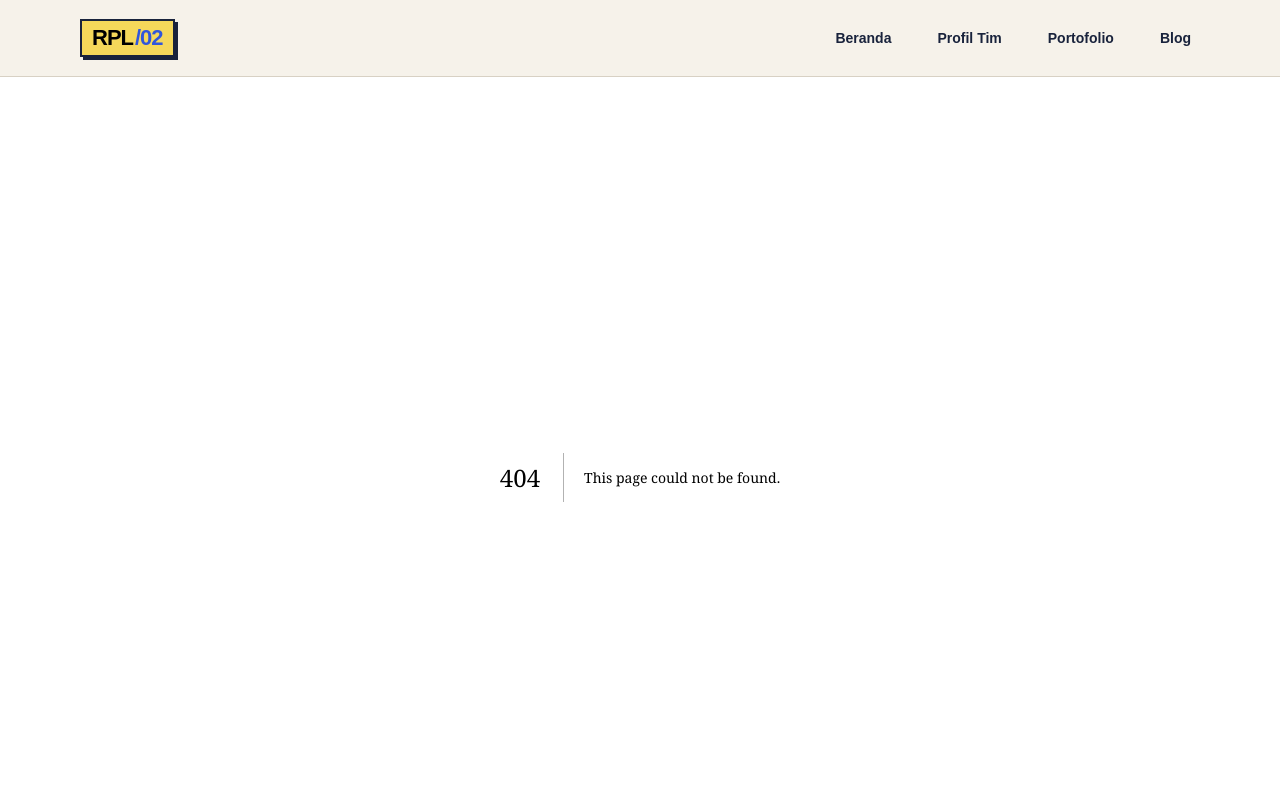
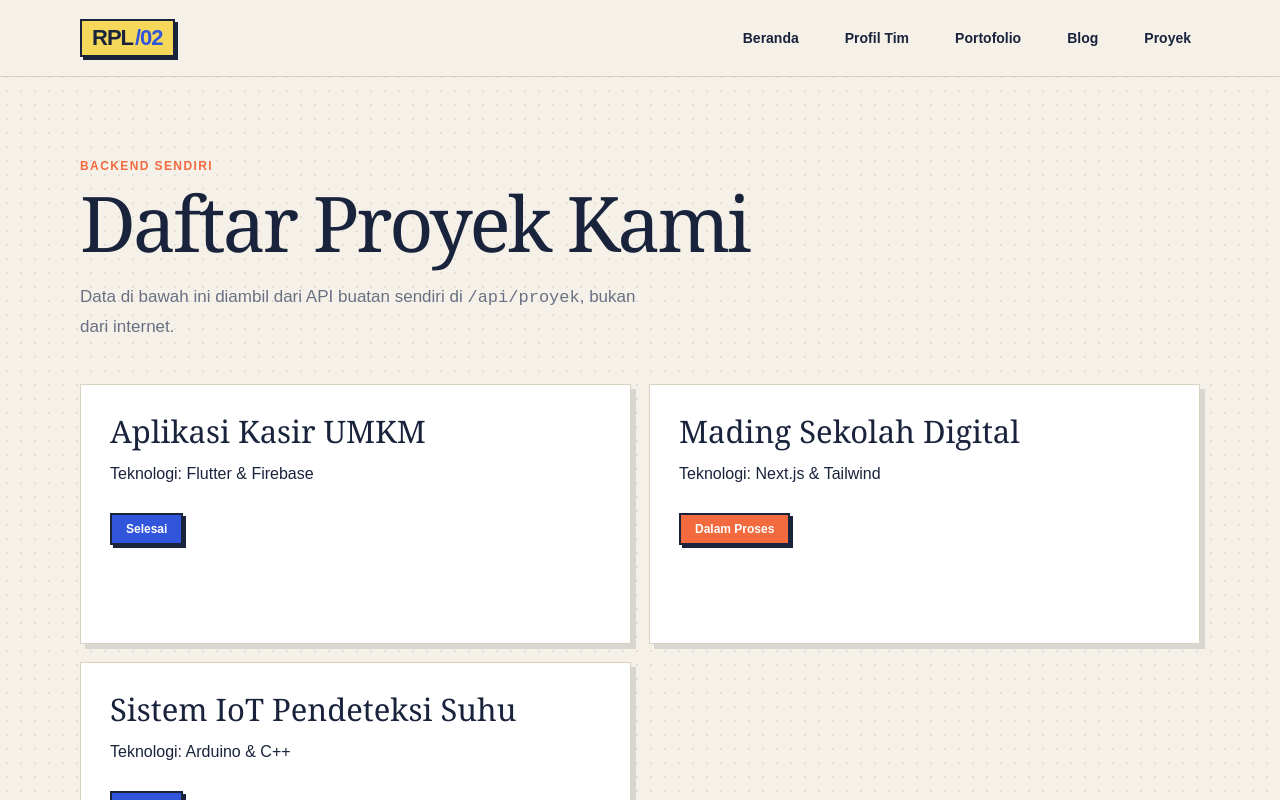
Before and after one commit to Rifqyych/Ichraf, a Next.js app: page /proyek in a window 1280 px wide. Before the commit this address had no page. Shown: the top 800 px of the page. Built offline with nearby package versions, Linux system fonts and the light colour scheme.

Commit message:
lengkap mi pak fakih

```diff
--- /dev/null
+++ b/app/api/proyek/route.ts
@@ -0,0 +1,30 @@
+import { NextResponse } from 'next/server';
+
+// Fungsi GET untuk merespons permintaan pengambilan data
+export async function GET() {
+
+  // 1. Kita siapkan data buatan kita sendiri (seolah-olah dari Database)
+  const daftarProyek = [
+    {
+      id: 1,
+      judul: "Aplikasi Kasir UMKM",
+      teknologi: "Flutter & Firebase",
+      selesai: true,
+    },
+    {
+      id: 2,
+      judul: "Mading Sekolah Digital",
+      teknologi: "Next.js & Tailwind",
+      selesai: false,
+    },
+    {
+      id: 3,
+      judul: "Sistem IoT Pendeteksi Suhu",
+      teknologi: "Arduino & C++",
+      selesai: true,
+    },
+  ];
+
+  // 2. Kirimkan data tersebut ke pengguna dalam format JSON
+  return NextResponse.json(daftarProyek);
+}
--- a/app/layout.tsx
+++ b/app/layout.tsx
@@ -26,6 +26,7 @@ export default function RootLayout({
               <Link href="/profile">Profil Tim</Link>
               <Link href="/portofolio">Portofolio</Link>
               <Link href="/portofolio/blog">Blog</Link>
+              <Link href="/proyek">Proyek</Link>
             </nav>
           </div>
         </header>
--- /dev/null
+++ b/app/proyek/page.tsx
@@ -0,0 +1,47 @@
+// Halaman ini mengambil data dari API buatan sendiri (app/api/proyek/route.ts)
+
+type Proyek = {
+  id: number;
+  judul: string;
+  teknologi: string;
+  selesai: boolean;
+};
+
+export default async function ProyekPage() {
+  // Fetch dari API sendiri, bukan dari JSONPlaceholder
+  const response = await fetch('http://localhost:3000/api/proyek', {
+    cache: 'no-store',
+  });
+  const daftarProyek: Proyek[] = await response.json();
+
+  return (
+    <main className="container listing-page">
+      <p className="eyebrow">BACKEND SENDIRI</p>
+      <h1>Daftar Proyek Kami</h1>
+      <p className="page-description">
+        Data di bawah ini diambil dari API buatan sendiri di{' '}
+        <code>/api/proyek</code>, bukan dari internet.
+      </p>
+
+      <div className="project-grid" style={{ marginTop: '42px' }}>
+        {daftarProyek.map((proyek) => (
+          <div key={proyek.id} className="detail-card">
+            <h2>{proyek.judul}</h2>
+            <p>Teknologi: {proyek.teknologi}</p>
+            <span
+              className="popular-badge"
+              style={{
+                display: 'inline-block',
+                marginTop: '14px',
+                background: proyek.selesai ? '#3156db' : '#f26a3d',
+                color: '#fff',
+              }}
+            >
+              {proyek.selesai ? 'Selesai' : 'Dalam Proses'}
+            </span>
+          </div>
+        ))}
+      </div>
+    </main>
+  );
+}
```
